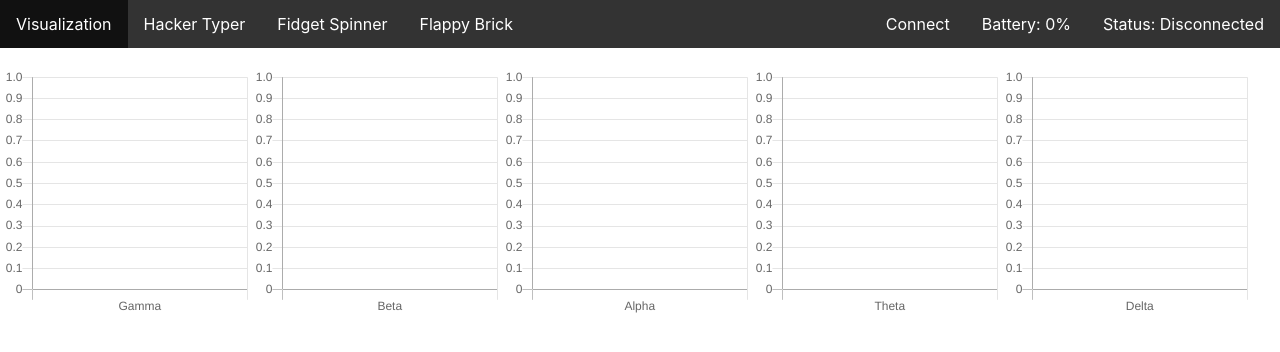
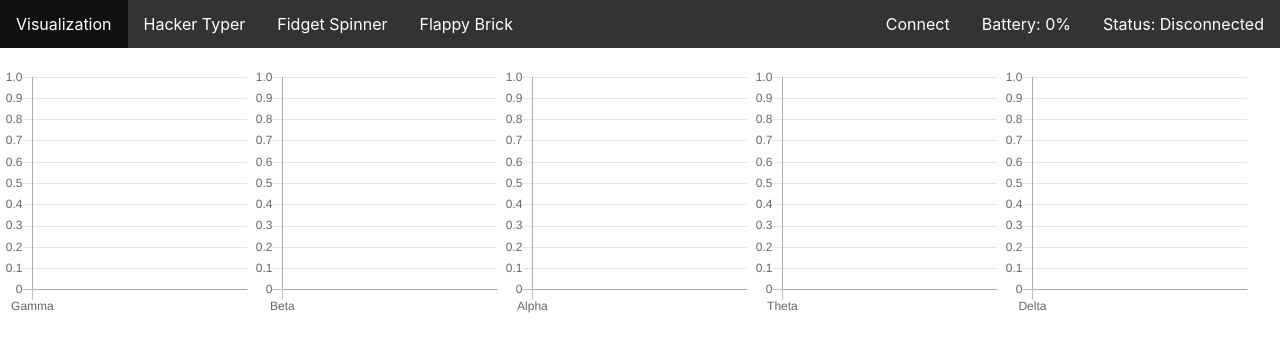
Before and after one commit to rit-sse/proj-BCI, a React (Create React App) app: page / in a window 1280 px wide. Shown: the top 352 px of the page. Built offline with nearby package versions, Linux system fonts and the light colour scheme.

Commit message:
Experimenting with line graphs

```diff
--- a/src/Visualization.js
+++ b/src/Visualization.js
@@ -1,5 +1,5 @@
 import React from 'react';
-import { Bar } from 'react-chartjs-2';
+import { Line } from 'react-chartjs-2';
 import 'chartjs-plugin-datalabels';
 
 const chartSize = {
@@ -22,7 +22,7 @@ const chartOptions = {
 function Visualization(props) {
   return (
     <React.Fragment>
-      <Bar
+      <Line
         data={{
           labels: props.labels,
           datasets: [
```
